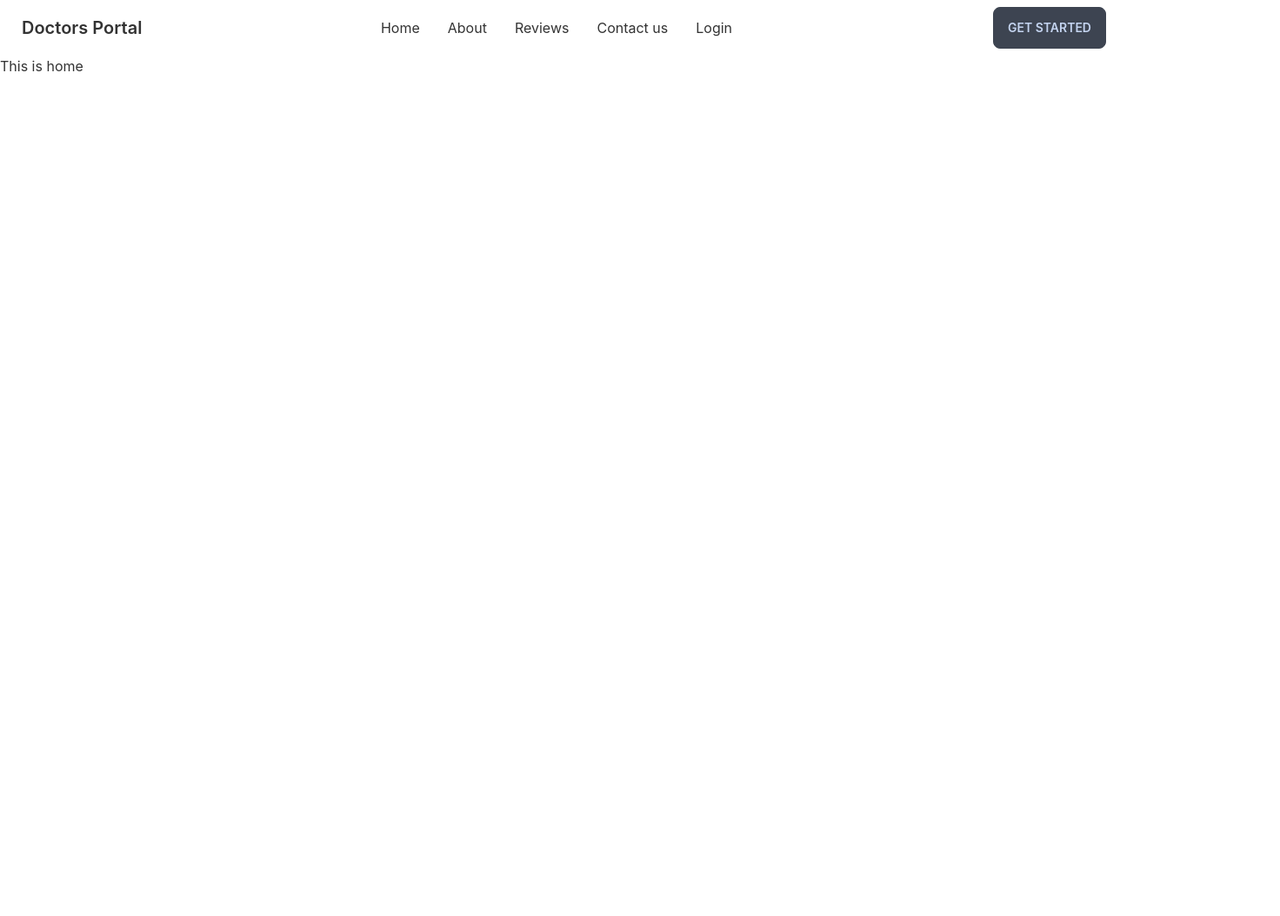
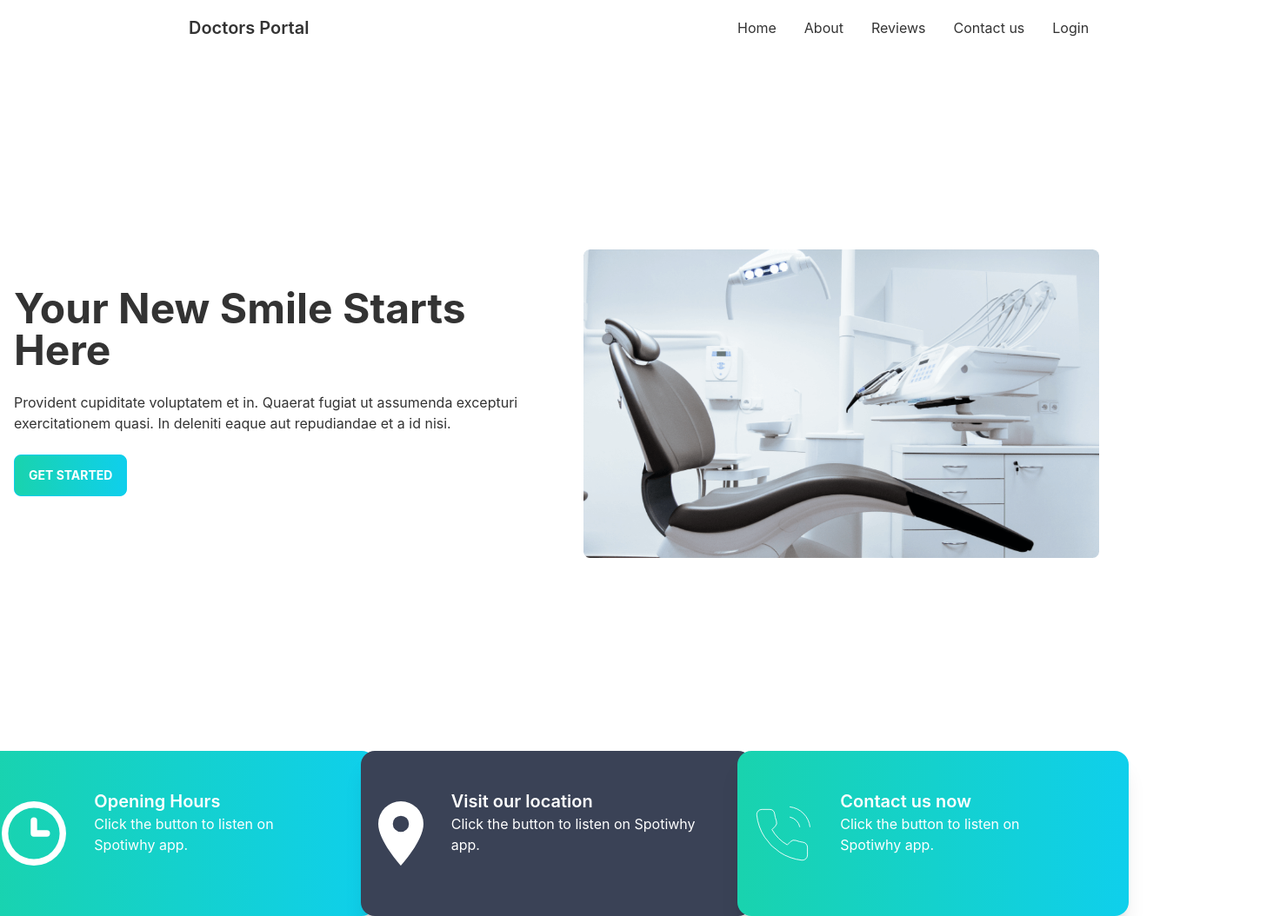
Before and after one commit to shah-rubel/doctors-portal-client, a React (Create React App) app: page / in a window 1280 px wide. Shown: the whole page at 87% size, 1472 px wide, since content can reach past the window. Before the commit the page ends 800 px from the top, so only its background shows below. Built offline with nearby package versions, Linux system fonts and the light colour scheme.

Commit message:
home icon card added

```diff
--- /dev/null
+++ b/src/Pages/Home/Banner.js
@@ -0,0 +1,21 @@
+import React from 'react';
+import chair from '../../assets/images/chair.png'
+const Banner = () => {
+    return (
+        <div style={{marginTop:"-5%"}} className="hero min-h-screen">
+            <div className="hero-content flex-col lg:flex-row-reverse">
+                <img style={{ width: '594px', height: '355px' }} src={chair} alt="chair images" />
+                <div style={{ width: '655px', height: '266px' }}>
+                    <h1 className="text-5xl font-bold">Your New Smile Starts Here</h1>
+                    <p className="py-6">Provident cupiditate voluptatem et in. Quaerat fugiat ut assumenda excepturi exercitationem quasi. In deleniti eaque aut repudiandae et a id nisi.</p>
+                    <button className="btn btn-primary uppercase font-bold bg-gradient-to-r from-secondary to-primary text-white">Get Started</button>
+                </div>
+            </div>
+            <div>
+
+            </div>
+        </div>
+    );
+};
+
+export default Banner;
--- a/src/Pages/Home/Home.js
+++ b/src/Pages/Home/Home.js
@@ -1,9 +1,16 @@
 import React from 'react';
+import Banner from './Banner';
+
+import InfoContainer from './InfoContainer';
+
+
+
 
 const Home = () => {
     return (
         <div>
-            <h2>This is home</h2>
+            <Banner></Banner>
+            <InfoContainer></InfoContainer>
         </div>
     );
 };
--- /dev/null
+++ b/src/Pages/Home/InfoCard.js
@@ -0,0 +1,17 @@
+import React from 'react';
+
+const InfoCard = ({img,card,bgClass}) => {
+    const {title} = card;
+    return (
+        <div style={{width:'450px',height:'190px'}} class={`card lg:card-side  shadow-xl p-5 text-white ${bgClass}`}>
+            <figure><img src={img} alt="Album"/></figure>
+            <div class="card-body -mt-2">
+                <h2 class="card-title">{title}</h2>
+                <p className='-mt-2'>Click the button to listen on Spotiwhy app.</p>
+
+            </div>
+        </div>
+    );
+};
+
+export default InfoCard;
--- /dev/null
+++ b/src/Pages/Home/InfoContainer.js
@@ -0,0 +1,20 @@
+import React from 'react';
+import InfoCard from './InfoCard';
+import clock from '../../assets/icons/clock.svg';
+import marker from '../../assets/icons/marker.svg';
+import phone from '../../assets/icons/phone.svg';
+
+const InfoContainer = () => {
+    const card1 = {title:'Opening Hours'};
+    const card2 = {title:'Visit our location'};
+    const card3 = {title:'Contact us now'};
+    return (
+        <div className='grid grid-cols-1 lg:grid-cols-3 gap-5  place-items-center'>
+            <InfoCard card={card1} bgClass="bg-gradient-to-r from-secondary to-primary" img={clock}></InfoCard>
+            <InfoCard card={card2} bgClass="bg-accent" img={marker}></InfoCard>
+            <InfoCard card={card3} bgClass="bg-gradient-to-r from-secondary to-primary" img={phone}></InfoCard>
+        </div>
+    );
+};
+
+export default InfoContainer;
--- a/src/Pages/Shared/Navbar.js
+++ b/src/Pages/Shared/Navbar.js
@@ -1,56 +1,57 @@
 import React from 'react';
+import { Link } from 'react-router-dom';
 
 const Navbar = () => {
     return (
-        <div class="navbar bg-base-100">
-            <div class="navbar-start">
-                <div class="dropdown">
-                    <label tabindex="0" class="btn btn-ghost lg:hidden">
-                        <svg xmlns="http://www.w3.org/2000/svg" class="h-5 w-5" fill="none" viewBox="0 0 24 24" stroke="currentColor"><path stroke-linecap="round" stroke-linejoin="round" stroke-width="2" d="M4 6h16M4 12h8m-8 6h16" /></svg>
+        <div style={{marginLeft:"15%",marginBottom:"5%"}} className="navbar bg-base-100">
+            <div className="navbar-start">
+                <div className="dropdown">
+                    <label tabIndex="0" className="btn btn-ghost lg:hidden">
+                        <svg xmlns="http://www.w3.org/2000/svg" className="h-5 w-5" fill="none" viewBox="0 0 24 24" stroke="currentColor"><path strokeLinecap="round" strokeLinejoin="round" strokeWidth="2" d="M4 6h16M4 12h8m-8 6h16" /></svg>
                     </label>
-                    <ul tabindex="0" class="menu menu-compact dropdown-content mt-3 p-2 shadow bg-base-100 rounded-box w-52">
-                        <li><a>Home</a></li>
-                        {/* <li tabindex="0">
-                            <a class="justify-between">
+                    <ul tabIndex="0" className="menu menu-compact dropdown-content mt-3 p-2 shadow bg-base-100 rounded-box w-52">
+                        <li><Link to='/home'>Home</Link></li>
+                        {/* <li tabIndex="0">
+                            <a className="justify-between">
                                 Parent
-                                <svg class="fill-current" xmlns="http://www.w3.org/2000/svg" width="24" height="24" viewBox="0 0 24 24"><path d="M8.59,16.58L13.17,12L8.59,7.41L10,6L16,12L10,18L8.59,16.58Z" /></svg>
+                                <svg className="fill-current" xmlns="http://www.w3.org/2000/svg" width="24" height="24" viewBox="0 0 24 24"><path d="M8.59,16.58L13.17,12L8.59,7.41L10,6L16,12L10,18L8.59,16.58Z" /></svg>
                             </a>
-                            <ul class="p-2">
+                            <ul className="p-2">
                                 <li><a>Submenu 1</a></li>
                                 <li><a>Submenu 2</a></li>
                             </ul>
                         </li> */}
-                        <li><a>About</a></li>
-                        <li><a>Reviews</a></li>
-                        <li><a>Contact us</a></li>
-                        <li><a>Login</a></li>
+                        <li><Link to='/about'>About</Link></li>
+                        <li><Link to='/reviews'>Reviews</Link></li>
+                        <li><Link to='/contact'>Contact us</Link></li>
+                        <li><Link to='/login'>Login</Link></li>
                     </ul>
                 </div>
-                <a class="btn btn-ghost normal-case text-xl">Doctors Portal</a>
+                <a className="btn btn-ghost normal-case text-xl">Doctors Portal</a>
             </div>
-            <div class="navbar-center hidden lg:flex">
-                <ul class="menu menu-horizontal p-0">
-                    <li><a>Home</a></li>
-                    {/* <li tabindex="0">
+            <div className="navbar-center hidden lg:flex">
+                <ul className="menu menu-horizontal p-0">
+                    <li><Link to='/home'>Home</Link></li>
+                    {/* <li tabIndex="0">
                         <a>
                             Parent
-                            <svg class="fill-current" xmlns="http://www.w3.org/2000/svg" width="20" height="20" viewBox="0 0 24 24"><path d="M7.41,8.58L12,13.17L16.59,8.58L18,10L12,16L6,10L7.41,8.58Z" /></svg>
+                            <svg className="fill-current" xmlns="http://www.w3.org/2000/svg" width="20" height="20" viewBox="0 0 24 24"><path d="M7.41,8.58L12,13.17L16.59,8.58L18,10L12,16L6,10L7.41,8.58Z" /></svg>
                         </a>
-                        <ul class="p-2">
+                        <ul className="p-2">
                             <li><a>Submenu 1</a></li>
                             <li><a>Submenu 2</a></li>
                         </ul>
                     </li> */}
 
-                    <li><a>About</a></li>
-                    <li><a>Reviews</a></li>
-                    <li><a>Contact us</a></li>
-                    <li><a>Login</a></li>
+                    <li><Link to='/about'>About</Link></li>
+                    <li><Link to='/reviews'>Reviews</Link></li>
+                    <li><Link to='/contact'>Contact us</Link></li>
+                    <li><Link to='/login'>Login</Link></li>
                 </ul>
             </div>
-            <div class="navbar-end">
-                <a class="btn">Get started</a>
-            </div>
+            {/* <div className="navbar-end">
+                <a className="btn">Get started</a>
+            </div> */}
         </div>
     );
 };
--- a/tailwind.config.js
+++ b/tailwind.config.js
@@ -2,7 +2,12 @@
 module.exports = {
   content: ["./src/**/*.{html,js}"],
   theme: {
-    extend: {},
+    extend: {
+      backgroundImage: {
+        'home-banner': "url('./src/assets/images/bg.png')",
+
+      }
+    },
   },
   daisyui: {
     themes: [
```
